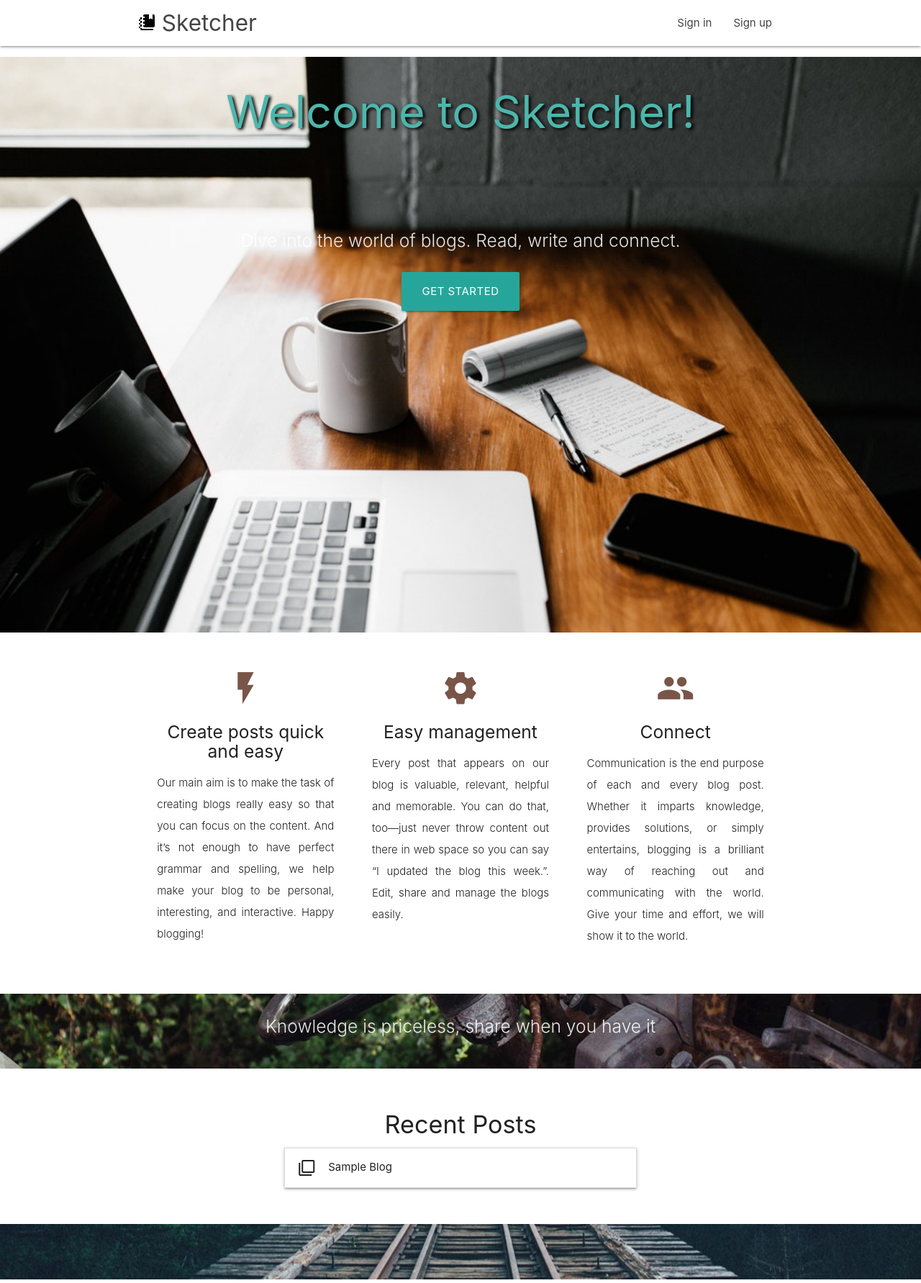
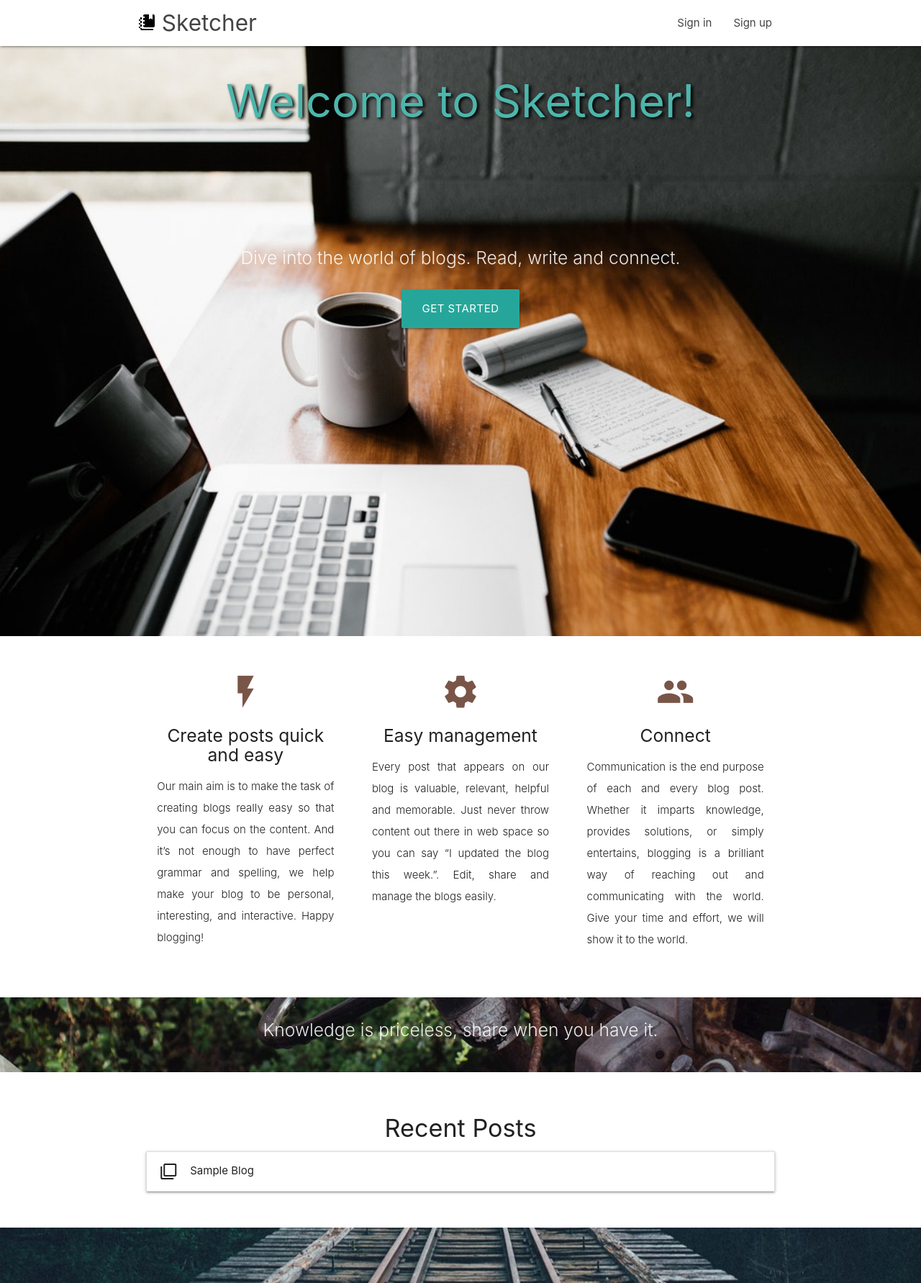
Before and after one commit to shivamacs/Sketcher, a Django app: page / in a window 1280 px wide. Shown: the whole page at 72% size. Run offline with Django 3.2, Linux system fonts and the light colour scheme; data comes from the database, SQL or seed files in the repository; some libraries are stand-ins or nearby versions.

Commit message:
Update home.html

```diff
--- a/sketcher/templates/sketcher/home.html
+++ b/sketcher/templates/sketcher/home.html
@@ -10,9 +10,9 @@
   </style>
 </head>
 
-<div class="section no-pad-bot" id="index-banner">
+<div class="section no-pad-bot" id="index-banner" style="padding-top: 0">
     <div class="parallax-container">
-        <div class="container" style="height: auto !important; min-height: 100%;">
+        <div class="row center" style="height: auto !important; min-height: 100%;">
           <br><br>
           <h1 style="text-shadow: 3px 2px 4px black;" class="header center teal-text text-lighten-2">Welcome to Sketcher!</h1>
           <div class="row center" style="padding-top: 10%;">
@@ -51,7 +51,7 @@
         <div class="icon-block">
           <h2 class="center brown-text"><i class="material-icons">settings</i></h2>
           <h5 class="center">Easy management</h5>
-          <p class="light context">Every post that appears on our blog is valuable, relevant, helpful and memorable. You can do that, too—just never throw content out there in web space so you can say “I updated the blog this week.”. Edit, share and manage the blogs easily.</p>
+          <p class="light context">Every post that appears on our blog is valuable, relevant, helpful and memorable. Just never throw content out there in web space so you can say “I updated the blog this week.”. Edit, share and manage the blogs easily.</p>
         </div>
       </div>
 
@@ -71,7 +71,7 @@
       <div class="section">
         <div class="container">
           <div class="row center">
-            <h5 class="header col s12 light">Knowledge is priceless, share when you have it</h5>
+            <h5 class="header col s12 light">Knowledge is priceless, share when you have it.</h5>
           </div>
         </div>
       </div>
@@ -79,7 +79,7 @@
     </div>
 </div>
 
-<div class="container" style="width: 40%;">
+<div class="container">
   <div class="section">
     <div class="row">
       <div class="col s12 center">
```
